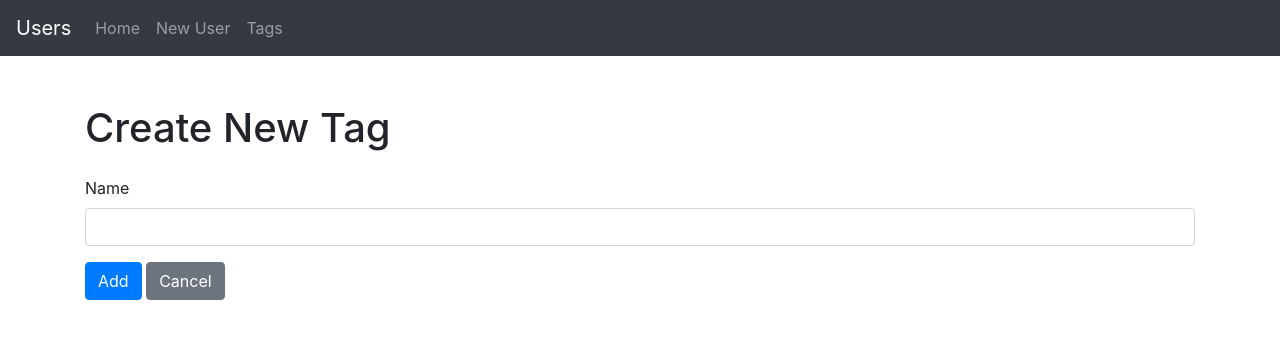
After one commit to salazarje1/Sect23-SQLAlchemy, a Flask app: page /tags/new in a window 1280 px wide. The commit adds this page. Shown: the top 339 px of the page. Run offline with Flask 2, Linux system fonts and the light colour scheme.

Commit message:
adding section 23.3

```diff
--- a/app.py
+++ b/app.py
@@ -2,7 +2,7 @@
 
 from flask import Flask, request, render_template, redirect
 from flask_debugtoolbar import DebugToolbarExtension
-from models import db, connect_db, User, Post
+from models import db, connect_db, User, Post, Tag, PostTag
 
 app = Flask(__name__)
 
@@ -93,8 +93,9 @@ def delete_user(id):
 @app.route('/users/<int:id>/posts/new')
 def new_post_form(id):
     user = User.query.get_or_404(id)
+    tags = Tag.query.all()
 
-    return render_template('/new_post.html', user=user)
+    return render_template('/new_post.html', user=user, tags=tags)
 
 
 @app.route('/users/<int:id>/posts/new', methods=['POST'])
@@ -102,10 +103,17 @@ def create_new_post(id):
     title = request.form['post_title']
     content = request.form['post_content']
     user = request.form['user_id']
+    tags = request.form.getlist('tags')
+
 
     new_post = Post(post_title=title, post_content=content, user_id=user)
+    for tag in tags:
+        add_tag = Tag.query.get(tag)
+        new_post.tags.append(add_tag)
+
     db.session.add(new_post)
     db.session.commit()
+
 
     return redirect(f'/posts/{new_post.id}')
 
@@ -119,8 +127,9 @@ def get_post(id):
 @app.route('/posts/<int:id>/edit')
 def update_post_form(id):
     post = Post.query.get_or_404(id)
+    tags = Tag.query.all()
 
-    return render_template('/post_edit.html', post=post)
+    return render_template('/post_edit.html', post=post, tags=tags)
 
 
 @app.route('/posts/<int:id>/edit', methods=['POST'])
@@ -145,3 +154,58 @@ def delete_post(id):
     db.session.commit()
 
     return redirect(f'/users/{user_id}')
+
+
+# Tags
+@app.route('/tags')
+def get_all_tags():
+    tags = Tag.query.all()
+
+    return render_template('tags.html', tags=tags)
+
+@app.route('/tags/<int:id>')
+def get_tag(id):
+    tag = Tag.query.get_or_404(id)
+
+    return render_template('tag_details.html', tag=tag)
+
+
+@app.route('/tags/new')
+def new_tag_form():
+
+    return render_template('new_tag.html')
+
+@app.route('/tags/new', methods=['POST'])
+def create_new_tag():
+    name = request.form['tag_name']
+
+    new_tag = Tag(tag_name=name)
+    db.session.add(new_tag)
+    db.session.commit()
+
+    return redirect('/tags')
+
+@app.route('/tags/<int:id>/edit')
+def update_tag_form(id):
+    tag = Tag.query.get(id)
+
+    return render_template('tag_edit.html', tag=tag)
+
+@app.route('/tags/<int:id>/edit', methods=['POST'])
+def update_tag(id):
+    name = request.form['tag_name']
+
+    tag = Tag.query.get(id)
+    tag.tag_name = name
+
+    db.session.add(tag)
+    db.session.commit()
+
+    return redirect(f'/tags/{tag.id}')
+
+@app.route('/tags/<int:id>/delete')
+def delete_tag(id):
+    Tag.query.filter_by(id=id).delete()
+    db.session.commit()
+
+    return redirect('/tags')
--- a/seed.py
+++ b/seed.py
@@ -1,6 +1,6 @@
 """Seed file to make sample data for db"""
 
-from models import User, Post, db
+from models import User, Post, Tag, PostTag, db
 from app import app
 
 # Create all tables
--- a/templates/base.html
+++ b/templates/base.html
@@ -21,6 +21,9 @@
             <li class="nav-item">
               <a class="nav-link" href="/users/new">New User</a>
             </li>
+            <li class="nav-item">
+              <a class="nav-link" href="/tags">Tags</a>
+            </li>
           </ul>
         </div>
       </nav>
--- /dev/null
+++ b/templates/new_tag.html
@@ -0,0 +1,17 @@
+{% extends 'base.html' %}
+{% block title %}New Tag{% endblock %}
+
+
+{% block content %}
+<h1 class="mt-5 mb-4">Create New Tag</h1>
+
+<form action="/tags/new" method="POST">
+    <div class="form-group">
+        <label for="tag-title">Name</label>
+        <input type="text" name="tag_name" class="form-control" id="tag-title">
+      </div>
+      <button type="submit" class="btn btn-primary">Add</button>
+      <a href="/tags" class="btn btn-secondary">Cancel</a>
+</form>
+
+{% endblock %}
--- a/templates/post.html
+++ b/templates/post.html
@@ -10,6 +10,12 @@
         <h5 class="card-text">{{post.post_content}}</h5>
         <p>By {{post.post.first_name}} {{post.post.last_name}}</p>
 
+        <h6><strong>Tags</strong>
+            {% for tag in post.tags: %}
+            <span class="badge badge-primary">{{tag.tag_name}}</span>
+            {% endfor %}
+        </h6>
+
         <a href="/posts/{{post.id}}/edit" class="btn btn-primary">Edit</a>
         <a href="/users/{{post.post.id}}" class="btn btn-secondary">Back</a>
         <a href="/posts/{{post.id}}/delete" class="btn btn-danger">Delete</a>
```
Also changed, not shown: models.py (+25 -0 lines), templates/new_post.html (+11 -0 lines), templates/post_edit.html (+11 -0 lines), templates/tag_details.html (added, +22 -0 lines), templates/tag_edit.html (added, +17 -0 lines), templates/tags.html (added, +15 -0 lines).
